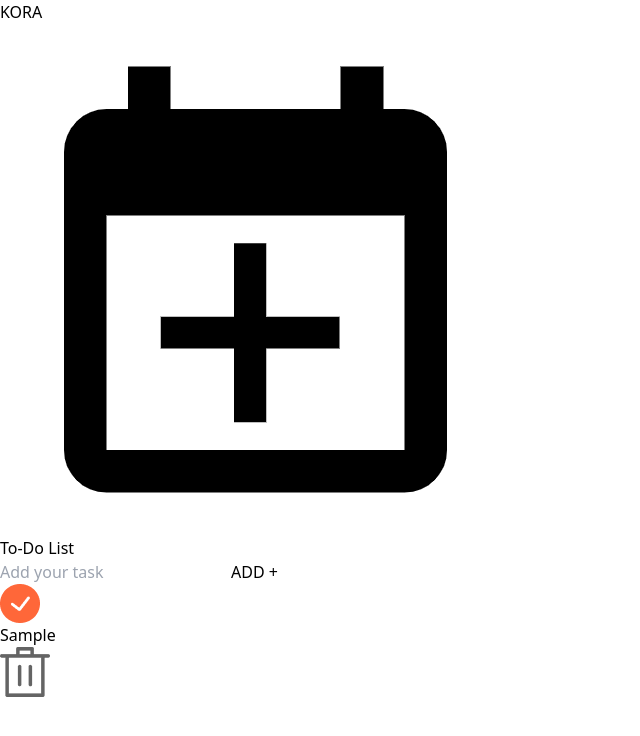
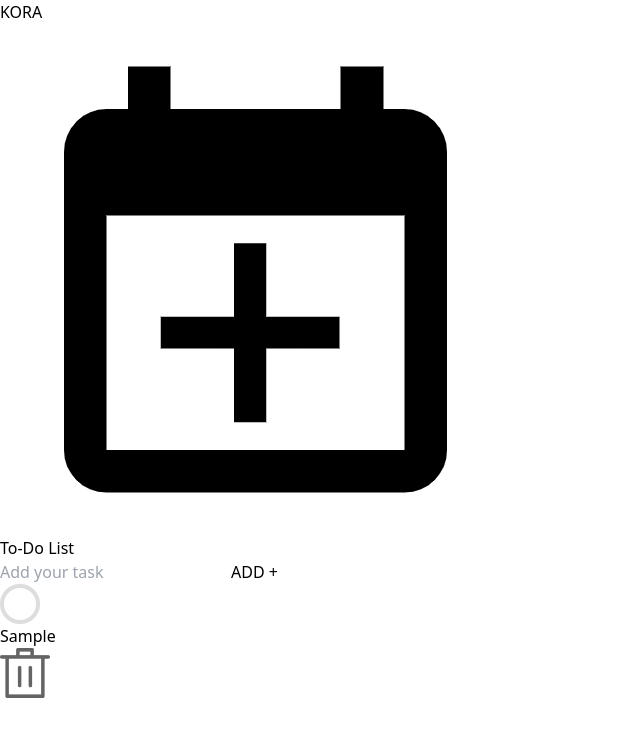
Before and after one commit to Odinbytes/Fanya, a React (Vite) app: page / in a window 1280 px wide. Both pictures are taken after typing "Sample" into the empty fields and a click on the button "ADD +". Shown: the top 736 px of the page, without its empty margins (0-640 px from the left). Built offline with nearby package versions, Linux system fonts and the light colour scheme.

Commit message:
toggle item functionality(done or not done)

```diff
--- a/src/components/Todo.jsx
+++ b/src/components/Todo.jsx
@@ -1,4 +1,4 @@
-import React, {useRef, useState} from 'react'
+import React, {useEffect, useRef, useState} from 'react'
 import todo_icon from '../assets/todo_icon.png'
 import TodoItems from './TodoItems'
 
@@ -29,6 +29,19 @@
         })
     }
 
+    const toggle = (id) => {
+        setTodoList((prevTodos) =>{
+            return prevTodos.map((todo) => {
+                if(todo.id===id) {
+                    return {...todo, isComplete:!todo.isComplete}
+                }
+                return todo;
+            })
+        })
+    }
+    useEffect(() =>{
+        console.log(todoList);
+    },[todoList])
 
   return (
     <div className='bg-blue-300 place-self-center w-11/12 max-w-md flex flex-col p-7 min-h-[500px] rounded-3xl'>
@@ -56,7 +69,7 @@
 
         <div>
             {todoList.map((item, index) => {
-                return <TodoItems key={index} text={item.text} id={item.id} isComplete={item.isComplete} deleteTodo={deleteTodo}/>
+                return <TodoItems key={index} text={item.text} id={item.id} isComplete={item.isComplete} deleteTodo={deleteTodo} toggle={toggle}/>
             })}
 
         </div>
--- a/src/components/TodoItems.jsx
+++ b/src/components/TodoItems.jsx
@@ -1,13 +1,13 @@
 import React from 'react'
 import tick from '../assets/tick.png'
-// import not_tick from '../assets.not_tick,png'
+import not_tick from '../assets/not_tick.png'
 import delete_icon from '../assets/delete.png'
 
-const TodoItems = ({text, id, isComplete, deleteTodo}) => {
+const TodoItems = ({text, id, isComplete, deleteTodo, toggle}) => {
   return (
     <div className='flex items-center my-3 gap-2'>
-        <div className='flex flex-1 items-center cursor-pointer'>
-            <img src={tick} alt="" className='w-7'/>
+        <div onClick={() => {toggle(id)}} className='flex flex-1 items-center cursor-pointer'>
+            <img src={isComplete ? tick : not_tick} alt="" className='w-7'/>
             <p className='text-slate-900 ml-4 text-[20px]'>{text}</p>
         </div>
             <img onClick={() => {deleteTodo(id)}} src={delete_icon} alt="" className='w-5 cursor-pointer'/>
```
